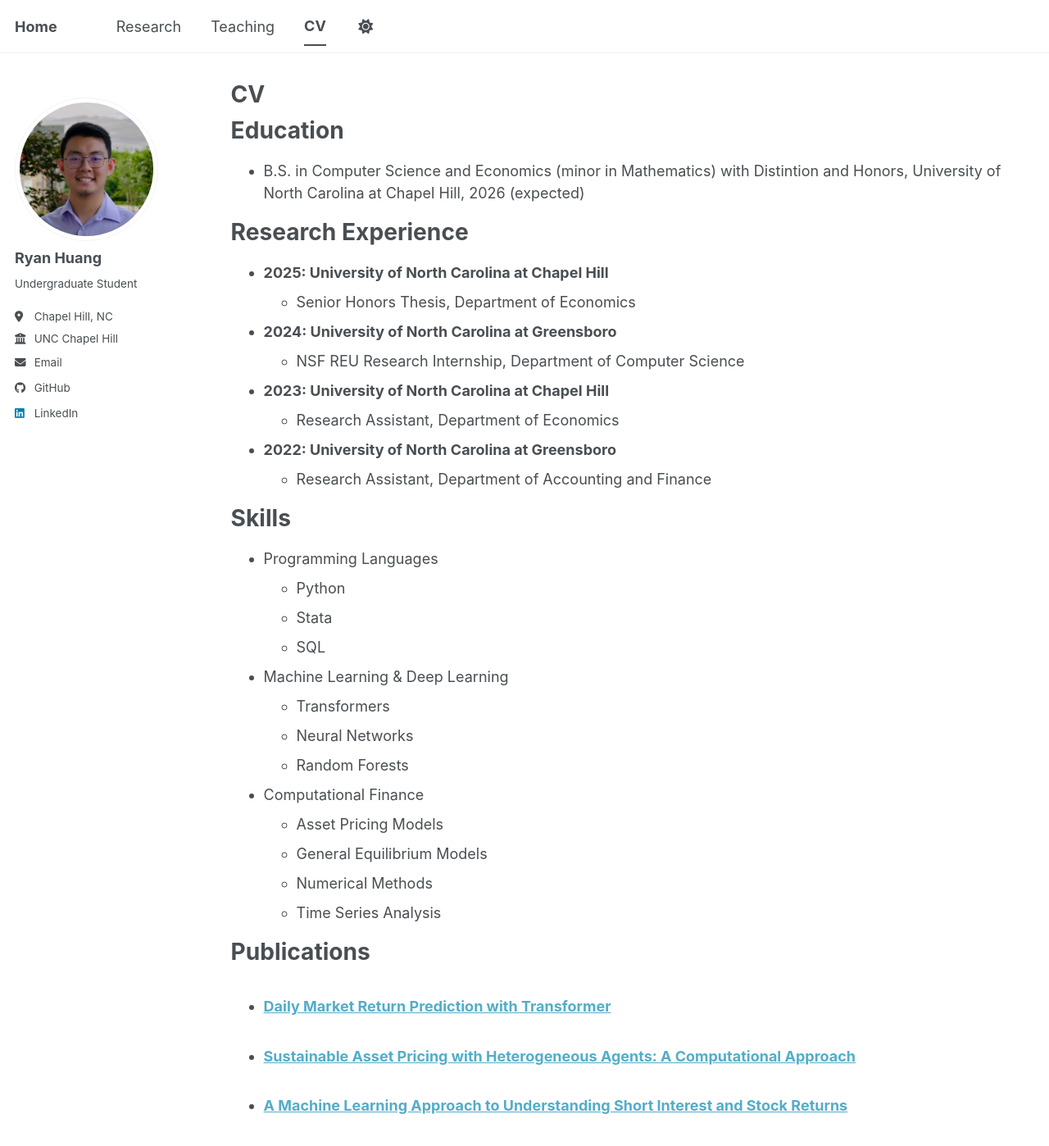
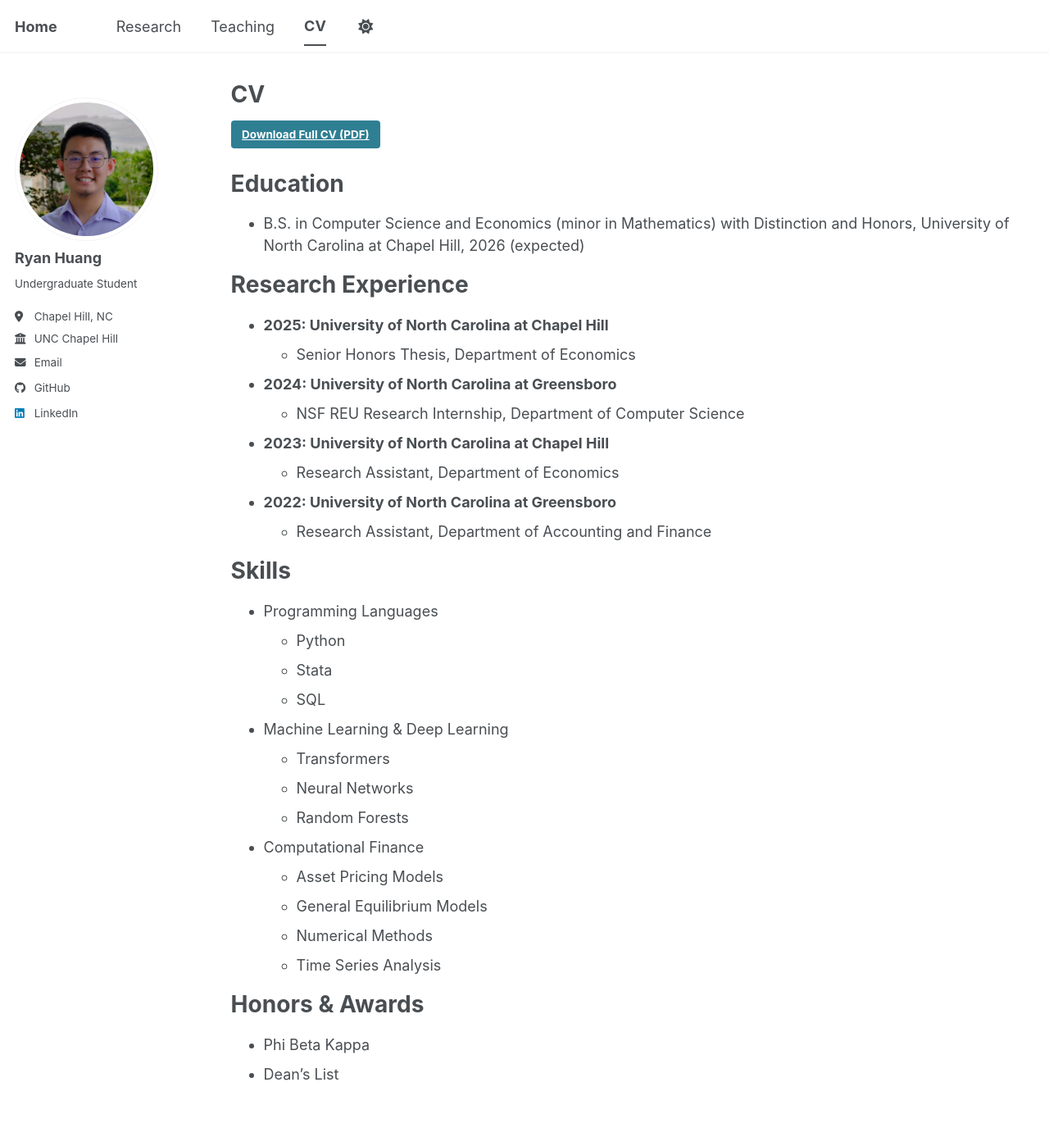
Before and after one commit to rhuang11/rhuang11.github.io, a Jekyll site: the page built from _pages/cv.md, in a window 1280 px wide and 1400 px high. Shown: the whole window at 82% size. Built offline with Jekyll 4.4.1, drawn with Linux system fonts in a browser that asks for light colours; a script bundle is joined from its source files by our own code; library files that are not in the unit come from our copies; some of the changed text lies outside the part shown.

Commit message:
Fix typos and update CV formatting

```diff
--- a/_pages/cv.md
+++ b/_pages/cv.md
@@ -8,9 +8,11 @@ redirect_from:
 ---
 {% include base_path %}
 
+[Download Full CV (PDF)](rhuang11.github.io/files/Huang_RyanCV.pdf){: .btn .btn--primary}
+
 Education
 ======
-* B.S. in Computer Science and Economics (minor in Mathematics) with Distintion and Honors, University of North Carolina at Chapel Hill, 2026 (expected)
+* B.S. in Computer Science and Economics (minor in Mathematics) with Distinction and Honors, University of North Carolina at Chapel Hill, 2026 (expected)
 
 Research Experience
 ======
@@ -42,12 +44,6 @@ Skills
   * Numerical Methods
   * Time Series Analysis
 
-Publications
-======
-  <ul>{% for post in site.research reversed %}
-    {% include archive-single-cv.html %}
-  {% endfor %}</ul>
-
 Honors & Awards
 ======
 * Phi Beta Kappa
```
